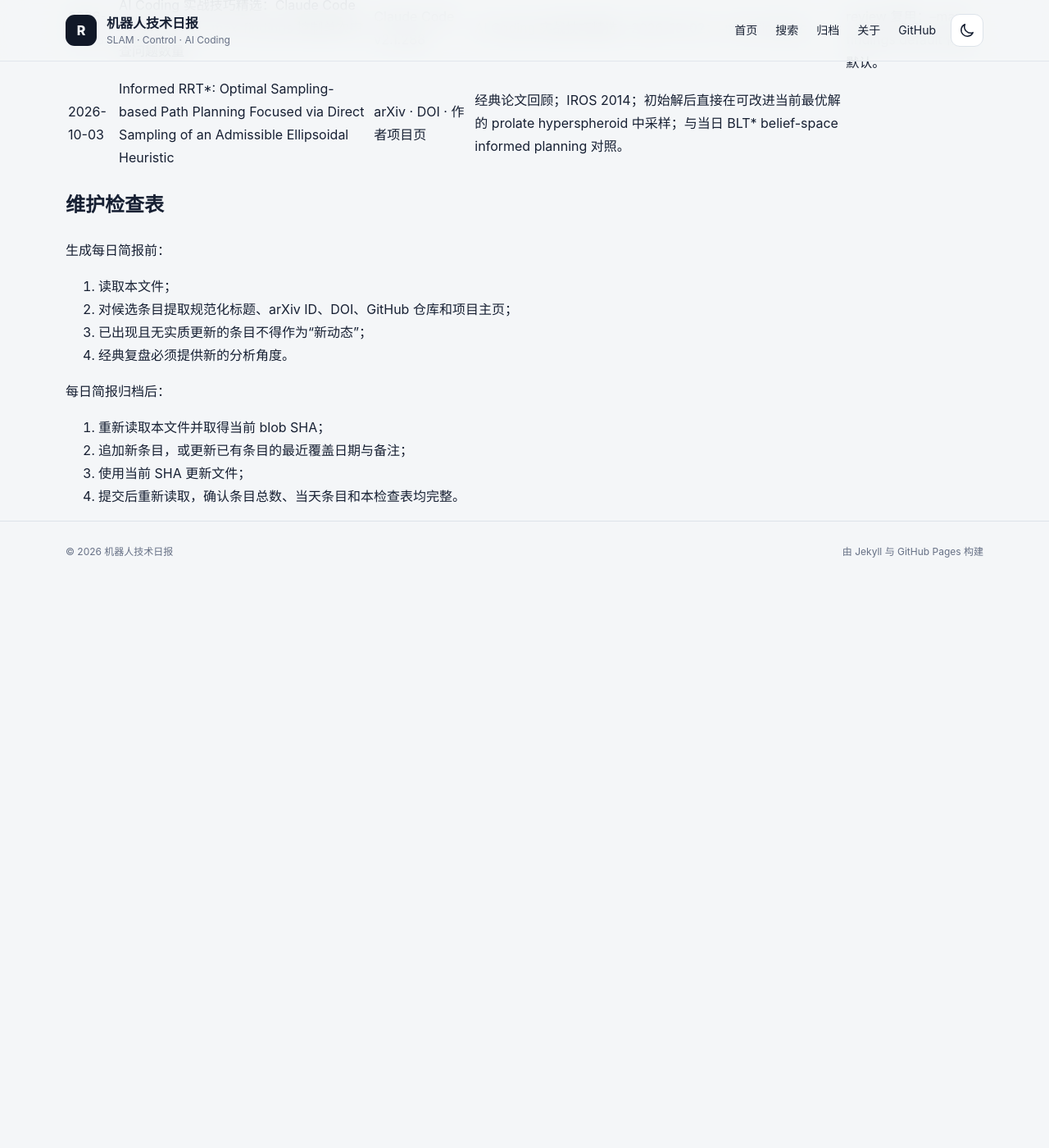
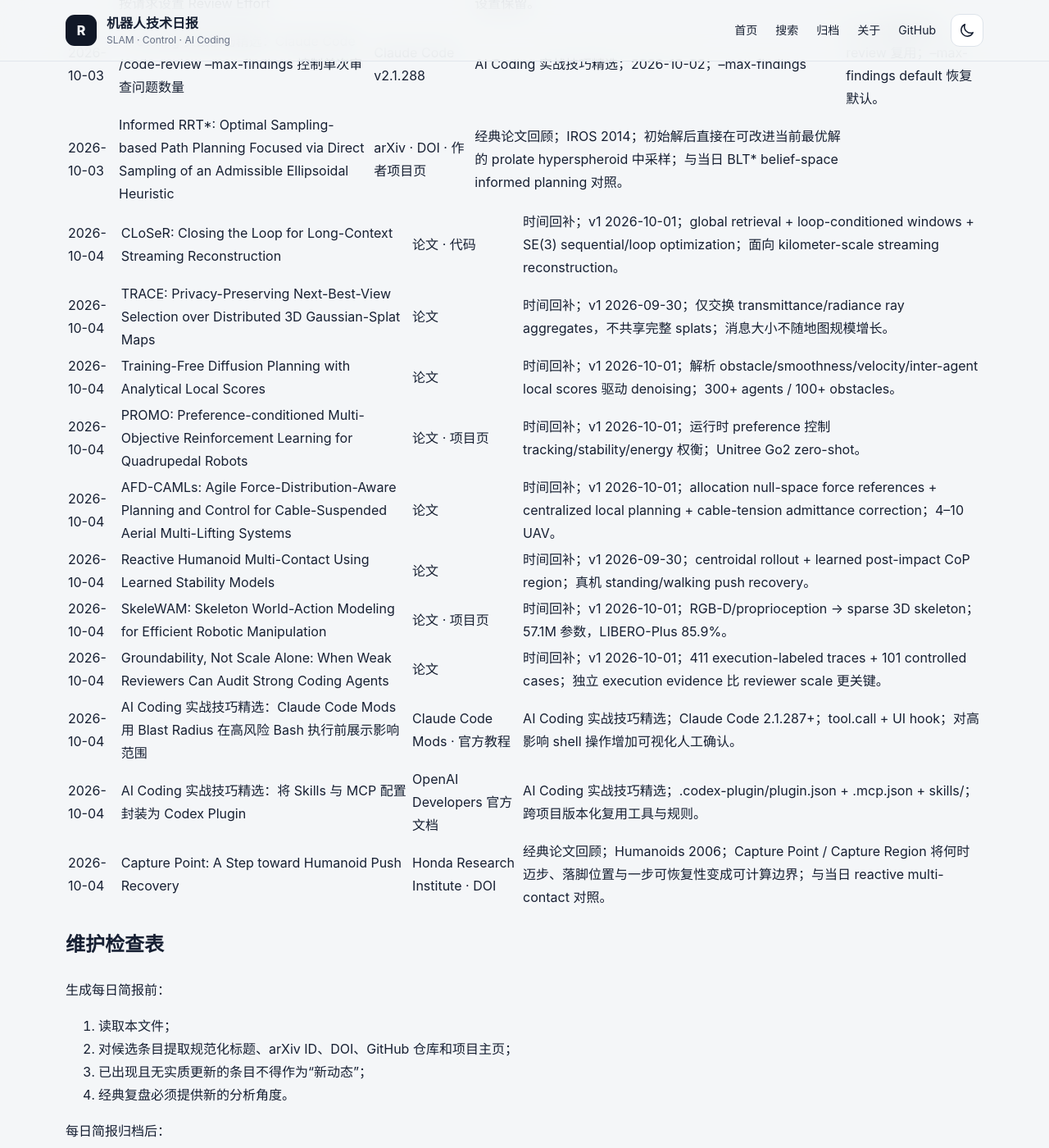
Before and after one commit to helywin/daily, a Jekyll site: the page built from robotics-brief-covered-items.md, in a window 1280 px wide and 1400 px high, scrolled down 58279 px. Shown: the whole window at 82% size. Built offline with Jekyll 4.4.1, drawn with Linux system fonts in a browser that asks for light colours; our own code applies the rules of GitHub Pages for plain Markdown files; before the commit the page ends 58987 px from its top, so only the background shows below that; some of the changed text lies outside the part shown.

Commit message:
docs: update robotics brief coverage index for 2026-10-04

```diff
--- a/robotics-brief-covered-items.md
+++ b/robotics-brief-covered-items.md
@@ -1,6 +1,6 @@
 # 机器人技术简报已覆盖条目索引
 
-> 最后更新：2026-10-03（Asia/Shanghai）
+> 最后更新：2026-10-04（Asia/Shanghai）
 >
 > 用途：每日简报选题前强制查重。本文件保留全部历史条目的最近覆盖日期、规范标题、至少一个可直接访问的原始来源和必要备注。
 >
@@ -125,6 +125,8 @@
 > 2026-10-02 新增 8 条主动态、2 条 AI Coding 实战技巧精选与 1 条经典论文回顾，共 861 条。
 >
 > 2026-10-03 新增 8 条主动态、2 条 AI Coding 实战技巧精选与 1 条经典论文回顾，共 872 条。
+>
+> 2026-10-04 新增 8 条主动态、2 条 AI Coding 实战技巧精选与 1 条经典论文回顾，共 883 条。
 
 ## 已核验条目
 
@@ -1057,6 +1059,19 @@
 | 2026-10-03 | AI Coding 实战技巧精选：Claude Code /code-review --max-findings 控制单次审查问题数量 | [Claude Code v2.1.288](https://github.com/anthropics/claude-code/releases/tag/v2.1.288) | AI Coding 实战技巧精选；2026-10-02；--max-findings <n>|all，选择跨后续 review 复用；--max-findings default 恢复默认。 |
 | 2026-10-03 | Informed RRT*: Optimal Sampling-based Path Planning Focused via Direct Sampling of an Admissible Ellipsoidal Heuristic | [arXiv](https://arxiv.org/abs/1404.2334) · [DOI](https://doi.org/10.1109/IROS.2014.6942976) · [作者项目页](https://robotic-esp.com/papers/gammell_iros14) | 经典论文回顾；IROS 2014；初始解后直接在可改进当前最优解的 prolate hyperspheroid 中采样；与当日 BLT* belief-space informed planning 对照。 |
 
+
+| 2026-10-04 | CLoSeR: Closing the Loop for Long-Context Streaming Reconstruction | [论文](https://arxiv.org/abs/2610.01927) · [代码](https://github.com/MoyangLi00/CLoSeR) | 时间回补；v1 2026-10-01；global retrieval + loop-conditioned windows + SE(3) sequential/loop optimization；面向 kilometer-scale streaming reconstruction。 |
+| 2026-10-04 | TRACE: Privacy-Preserving Next-Best-View Selection over Distributed 3D Gaussian-Splat Maps | [论文](https://arxiv.org/abs/2610.00822) | 时间回补；v1 2026-09-30；仅交换 transmittance/radiance ray aggregates，不共享完整 splats；消息大小不随地图规模增长。 |
+| 2026-10-04 | Training-Free Diffusion Planning with Analytical Local Scores | [论文](https://arxiv.org/abs/2610.01959) | 时间回补；v1 2026-10-01；解析 obstacle/smoothness/velocity/inter-agent local scores 驱动 denoising；300+ agents / 100+ obstacles。 |
+| 2026-10-04 | PROMO: Preference-conditioned Multi-Objective Reinforcement Learning for Quadrupedal Robots | [论文](https://arxiv.org/abs/2610.01260) · [项目页](https://amrmousa.com/promo/) | 时间回补；v1 2026-10-01；运行时 preference 控制 tracking/stability/energy 权衡；Unitree Go2 zero-shot。 |
+| 2026-10-04 | AFD-CAMLs: Agile Force-Distribution-Aware Planning and Control for Cable-Suspended Aerial Multi-Lifting Systems | [论文](https://arxiv.org/abs/2610.01185) | 时间回补；v1 2026-10-01；allocation null-space force references + centralized local planning + cable-tension admittance correction；4–10 UAV。 |
+| 2026-10-04 | Reactive Humanoid Multi-Contact Using Learned Stability Models | [论文](https://arxiv.org/abs/2610.00823) | 时间回补；v1 2026-09-30；centroidal rollout + learned post-impact CoP region；真机 standing/walking push recovery。 |
+| 2026-10-04 | SkeleWAM: Skeleton World-Action Modeling for Efficient Robotic Manipulation | [论文](https://arxiv.org/abs/2610.02120) · [项目页](https://skelewam-project.github.io/) | 时间回补；v1 2026-10-01；RGB-D/proprioception → sparse 3D skeleton；57.1M 参数，LIBERO-Plus 85.9%。 |
+| 2026-10-04 | Groundability, Not Scale Alone: When Weak Reviewers Can Audit Strong Coding Agents | [论文](https://arxiv.org/abs/2610.01023) | 时间回补；v1 2026-10-01；411 execution-labeled traces + 101 controlled cases；独立 execution evidence 比 reviewer scale 更关键。 |
+| 2026-10-04 | AI Coding 实战技巧精选：Claude Code Mods 用 Blast Radius 在高风险 Bash 执行前展示影响范围 | [Claude Code Mods](https://claude.dev/mods/) · [官方教程](https://claude.dev/blog/getting-started-with-claude-code-mods/) | AI Coding 实战技巧精选；Claude Code 2.1.287+；tool.call + UI hook；对高影响 shell 操作增加可视化人工确认。 |
+| 2026-10-04 | AI Coding 实战技巧精选：将 Skills 与 MCP 配置封装为 Codex Plugin | [OpenAI Developers 官方文档](https://developers.openai.com/api/docs/guides/agents-api/tools/plugins) | AI Coding 实战技巧精选；.codex-plugin/plugin.json + .mcp.json + skills/；跨项目版本化复用工具与规则。 |
+| 2026-10-04 | Capture Point: A Step toward Humanoid Push Recovery | [Honda Research Institute](https://usa.honda-ri.com/w/capture-point-a-step-toward-humanoid-push-recovery) · [DOI](https://doi.org/10.1109/ICHR.2006.321385) | 经典论文回顾；Humanoids 2006；Capture Point / Capture Region 将何时迈步、落脚位置与一步可恢复性变成可计算边界；与当日 reactive multi-contact 对照。 |
+
 ## 维护检查表
 
 生成每日简报前：
```
